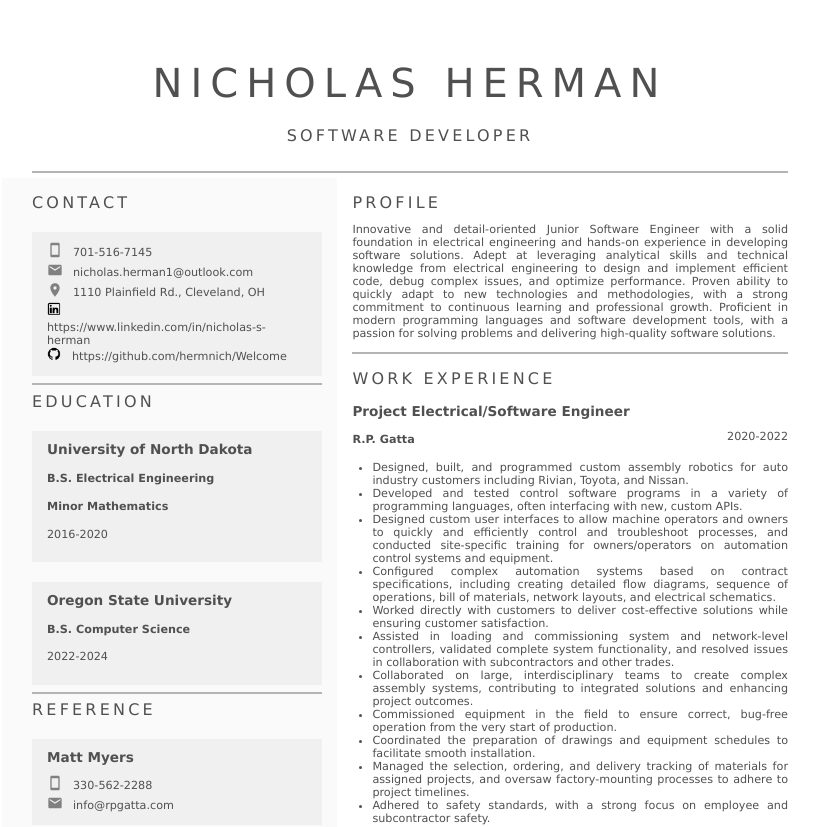
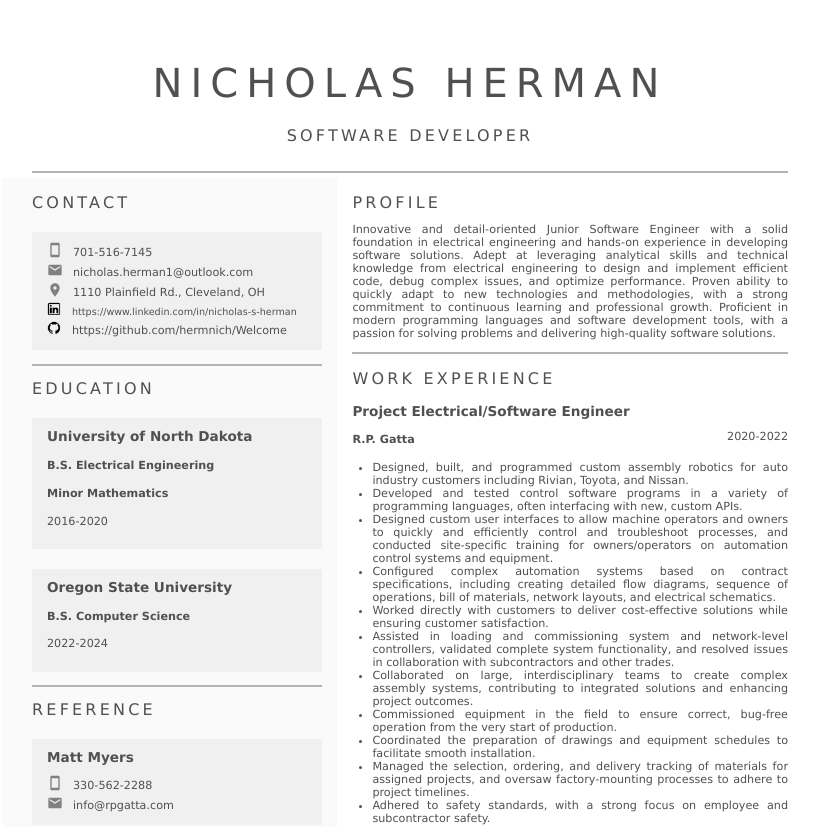
Before and after one commit to hermnich/Resume, a React (Create React App) app: page / in a window 1280 px wide. Shown: the top 827 px of the page, without its empty margins (230-1050 px from the left). Built offline with nearby package versions, Linux system fonts and the light colour scheme.

Commit message:
Fix linkedin url overflow

```diff
--- a/src/App.css
+++ b/src/App.css
@@ -152,3 +152,7 @@ span {
     border-radius: 10px;
   }
 }
+
+.linkedin{
+  font-size: 0.6rem;
+}
```
